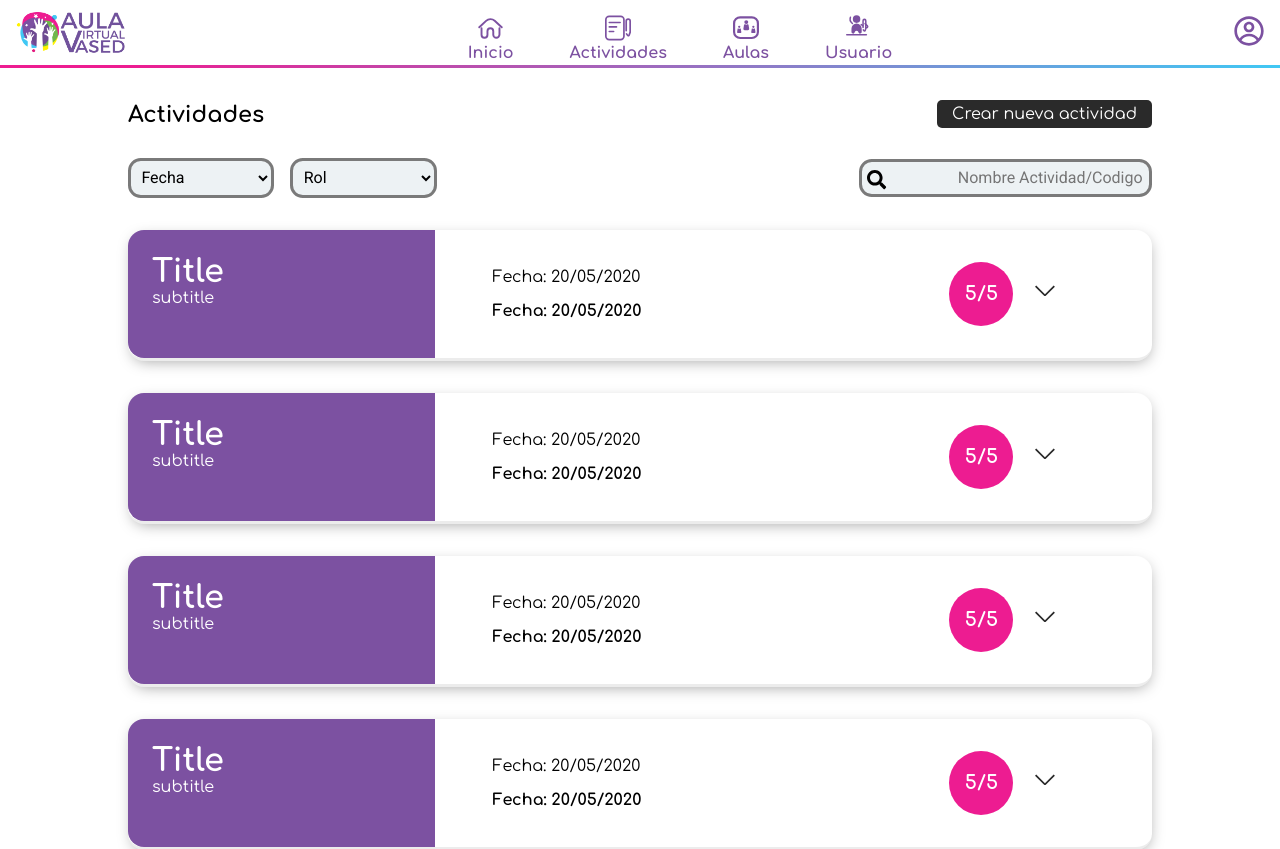
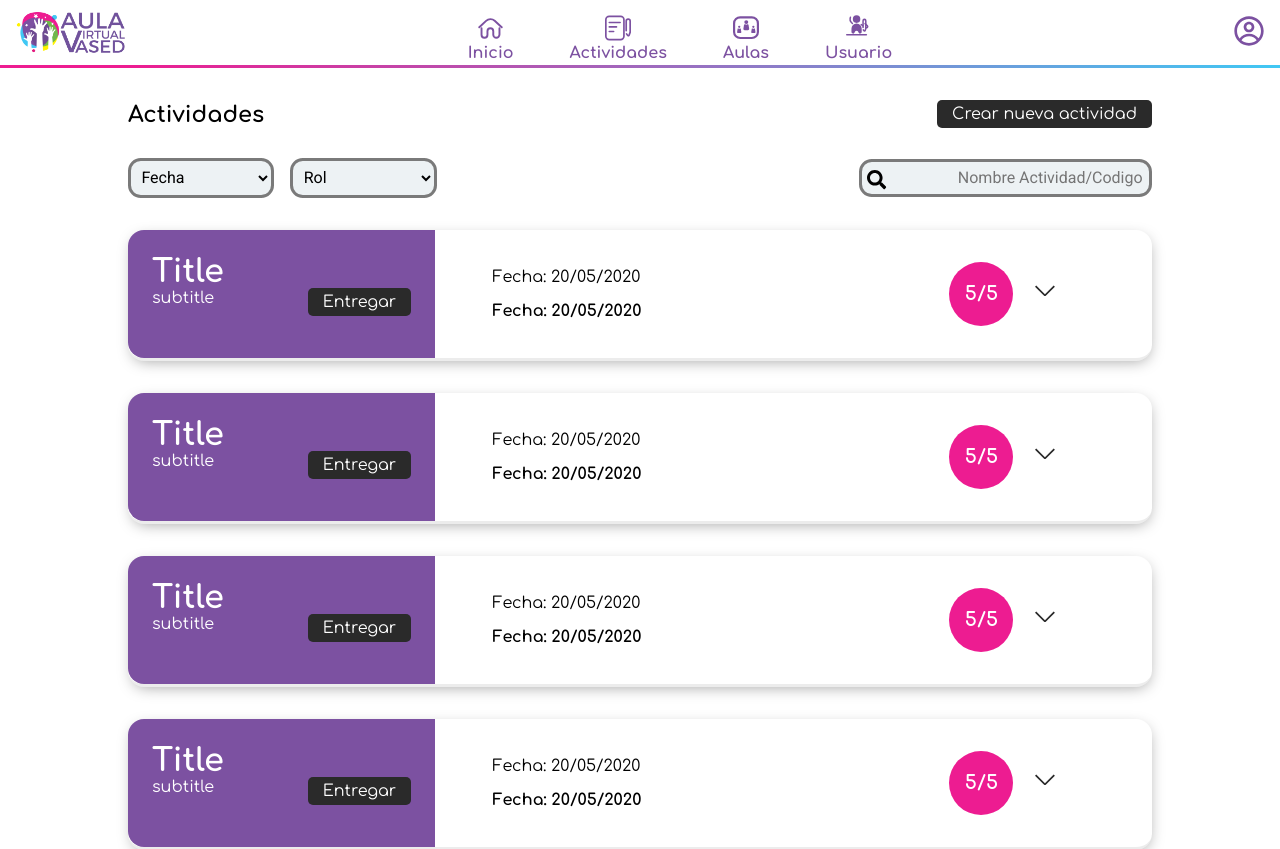
Before and after one commit to Jhuset2003/VasedWeb, a React (Vite) app: page /Actividades in a window 1280 px wide. Shown: the top 849 px of the page. Built offline with nearby package versions, Linux system fonts and the light colour scheme.

Commit message:
Card render fixed

```diff
--- a/src/components/Cards/CardActivity.jsx
+++ b/src/components/Cards/CardActivity.jsx
@@ -34,6 +34,12 @@ const CardActivity = () => {
                         <div className={cardActivity.btns}>
                             <button className={btn.BtnWhite}>Editar</button>
                             <button className={btn.BtnDelete}>Eliminar</button>
+                        </div>
+                    :null}
+
+                    {user.role === 3 ?
+                        <div className={cardActivity.btns}>
+                            <button className={btn.BtnDark}>Entregar</button>
                         </div>
                     :null}
 
--- a/src/components/Cards/CardAula.jsx
+++ b/src/components/Cards/CardAula.jsx
@@ -14,7 +14,7 @@ const CardAula = () => {
     const user = {
         "id" : 1,
         "name" : "Rodrigo Vased",
-        "role" : 1
+        "role" : 3
       }
 
   return (
@@ -63,7 +63,9 @@ const CardAula = () => {
                     <div className={cardCss.activities}>
                         <div className={cardCss.actTop}>
                             <h2>Actividades</h2>
-                            <button className={`${btn.BtnDark} ${cardCss.btnfont}`}>Crear una aula</button>
+                            {user.role === 1 ?
+                                <button className={`${btn.BtnDark} ${cardCss.btnfont}`}>Crear una aula</button>
+                            :null}
                         </div>
                         <div className={cardCss.miniCards}>
                             <MiniCardActivity user={user}/>
```
